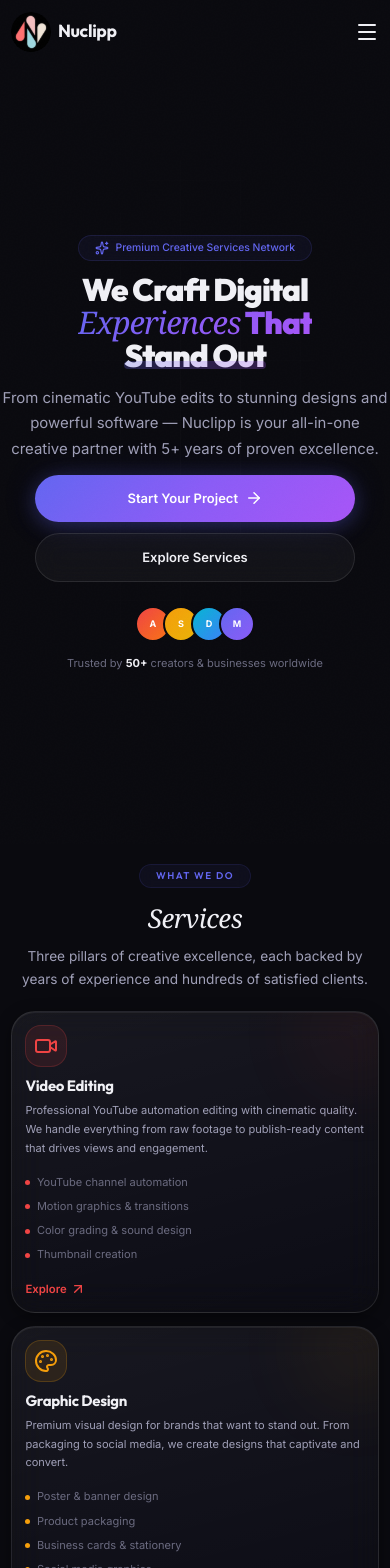
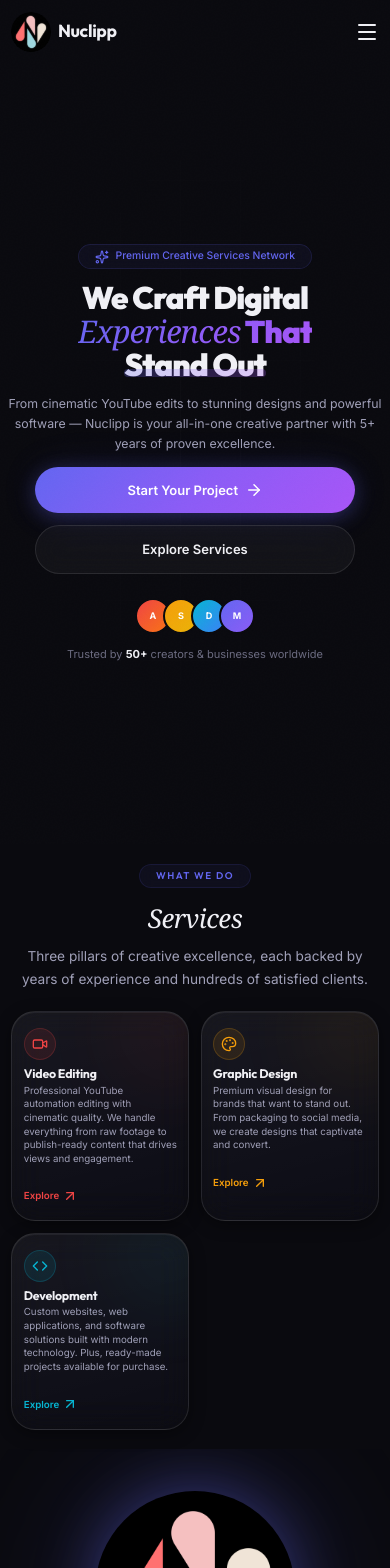
Before and after one commit to armansingh1196/Nuclipp-Website, a Next.js app: page / in a window 390 px wide. Shown: the top 1568 px of the page. Built offline with nearby package versions, Linux system fonts and the light colour scheme; a web font is replaced by a local one.

Commit message:
UI Polish: Implement 2-column mobile layout across site

```diff
--- a/src/app/about/page.module.css
+++ b/src/app/about/page.module.css
@@ -504,8 +504,19 @@
 }
 
 @media (max-width: 768px) {
+  .hero {
+    padding-top: calc(var(--nav-height) + var(--space-xl));
+    padding-bottom: var(--space-xl);
+  }
+
   .heroTitle {
     font-size: clamp(2rem, 8vw, 3.5rem);
+  }
+
+  .heroSubtitle {
+    font-size: 0.95rem;
+    line-height: 1.6;
+    padding: 0 var(--space-sm);
   }
 
   .ctaButtons {
@@ -516,11 +527,24 @@
 
   .teamGrid {
     grid-template-columns: repeat(2, 1fr);
+    gap: var(--space-md);
+  }
+
+  .valuesGrid {
+    grid-template-columns: repeat(2, 1fr);
+    gap: var(--space-md);
+  }
+
+  .valueCard {
+    padding: var(--space-lg) var(--space-md);
+  }
+
+  .valueTitle {
+    font-size: 0.95rem;
+  }
+
+  .valueDesc {
+    font-size: 0.75rem;
+    line-height: 1.4;
   }
 }
-
-@media (max-width: 480px) {
-  .teamGrid {
-    grid-template-columns: 1fr;
-  }
-}
--- a/src/app/contact/page.module.css
+++ b/src/app/contact/page.module.css
@@ -387,12 +387,41 @@
   }
 }
 
-@media (max-width: 640px) {
+@media (max-width: 768px) {
+  .hero {
+    padding-top: calc(var(--nav-height) + var(--space-xl));
+    padding-bottom: var(--space-xl);
+  }
+
+  .heroTitle {
+    font-size: clamp(2rem, 8vw, 3.5rem);
+  }
+
+  .heroSubtitle {
+    font-size: 0.95rem;
+    line-height: 1.6;
+    padding: 0 var(--space-sm);
+  }
+
+  .formCard {
+    padding: var(--space-xl) var(--space-lg);
+  }
+
   .formRow {
     grid-template-columns: 1fr;
   }
 
   .timeline {
-    grid-template-columns: 1fr;
+    grid-template-columns: repeat(2, 1fr);
+    gap: var(--space-xl) var(--space-md);
+  }
+
+  .timelineTitle {
+    font-size: 1rem;
+  }
+
+  .timelineDesc {
+    font-size: 0.8rem;
+    line-height: 1.4;
   }
 }
--- a/src/app/page.module.css
+++ b/src/app/page.module.css
@@ -531,13 +531,19 @@
   }
 
   .testimonialGrid {
-    grid-template-columns: 1fr;
+    grid-template-columns: repeat(2, 1fr);
   }
 }
 
 @media (max-width: 768px) {
   .heroTitle {
     font-size: clamp(2rem, 8vw, 3.5rem);
+  }
+
+  .heroSubtitle {
+    font-size: 0.95rem;
+    line-height: 1.6;
+    padding: 0 var(--space-sm);
   }
 
   .heroCtas {
@@ -551,7 +557,13 @@
   }
 
   .projectGrid {
-    grid-template-columns: 1fr;
+    grid-template-columns: repeat(2, 1fr);
+    gap: var(--space-md);
+  }
+
+  .servicesGrid {
+    grid-template-columns: repeat(2, 1fr);
+    gap: var(--space-md);
   }
 
   .advantageGrid {
@@ -583,4 +595,9 @@
     font-size: 0.75rem;
     line-height: 1.4;
   }
+
+  .testimonialGrid {
+    grid-template-columns: repeat(2, 1fr);
+    gap: var(--space-md);
+  }
 }
--- a/src/components/ProjectCard/ProjectCard.module.css
+++ b/src/components/ProjectCard/ProjectCard.module.css
@@ -135,15 +135,15 @@
 
 @media (max-width: 768px) {
   .content {
-    padding: var(--space-lg);
+    padding: var(--space-md);
   }
 
   .title {
-    font-size: 1rem;
+    font-size: 0.85rem;
   }
 
   .tag {
-    padding: 2px 8px;
-    font-size: 0.65rem;
+    padding: 2px 6px;
+    font-size: 0.6rem;
   }
 }
--- a/src/components/ServiceCard/ServiceCard.module.css
+++ b/src/components/ServiceCard/ServiceCard.module.css
@@ -118,21 +118,36 @@
 
 @media (max-width: 768px) {
   .card {
-    padding: var(--space-xl);
+    padding: var(--space-lg) var(--space-md);
   }
 
   .iconWrapper {
-    width: 42px;
-    height: 42px;
-    margin-bottom: var(--space-md);
+    width: 32px;
+    height: 32px;
+    margin-bottom: var(--space-sm);
+  }
+
+  .iconWrapper svg {
+    width: 16px;
+    height: 16px;
   }
 
   .title {
-    font-size: 1.15rem;
-    margin-bottom: var(--space-sm);
+    font-size: 0.95rem;
+    margin-bottom: var(--space-xs);
   }
 
   .description {
-    font-size: 0.85rem;
+    font-size: 0.75rem;
+    line-height: 1.4;
+  }
+
+  .features {
+    display: none;
+  }
+
+  .linkRow {
+    font-size: 0.75rem;
+    margin-top: var(--space-sm);
   }
 }
--- a/src/components/TestimonialCard/TestimonialCard.module.css
+++ b/src/components/TestimonialCard/TestimonialCard.module.css
@@ -96,3 +96,41 @@
   font-size: 0.8rem;
   color: var(--text-tertiary);
 }
+
+@media (max-width: 768px) {
+  .card {
+    padding: var(--space-lg);
+    gap: var(--space-sm);
+  }
+
+  .card::before {
+    font-size: 5rem;
+    top: -5px;
+    right: 10px;
+  }
+
+  .content {
+    font-size: 0.8rem;
+    line-height: 1.6;
+  }
+
+  .author {
+    gap: var(--space-sm);
+    margin-top: var(--space-sm);
+    padding-top: var(--space-sm);
+  }
+
+  .avatar {
+    width: 32px;
+    height: 32px;
+    font-size: 0.85rem;
+  }
+
+  .name {
+    font-size: 0.8rem;
+  }
+
+  .role {
+    font-size: 0.7rem;
+  }
+}
```
